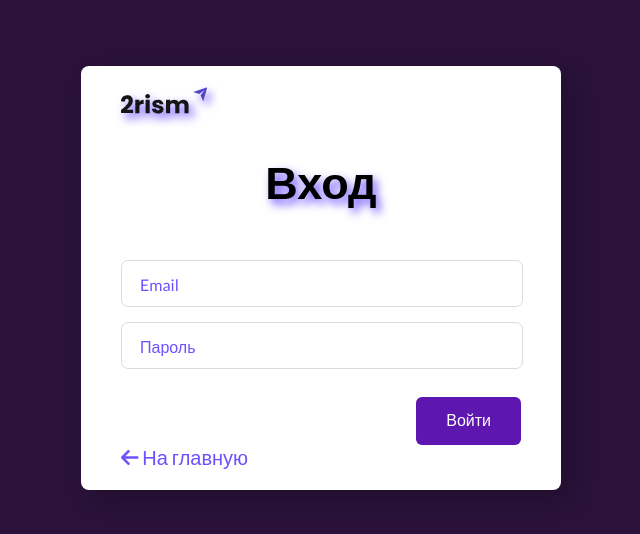
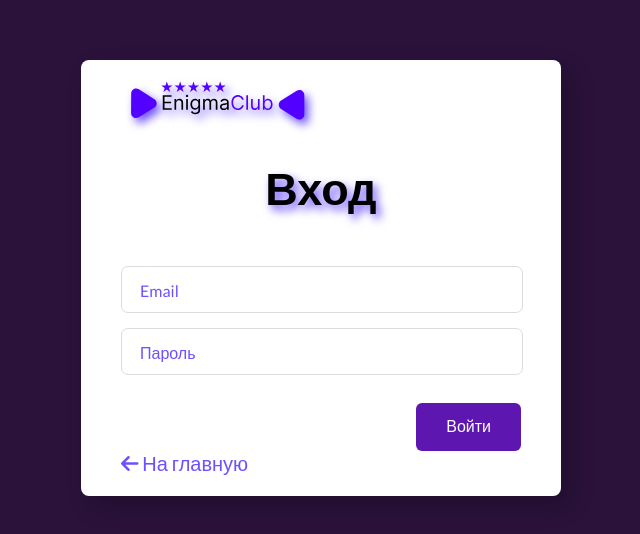
Before and after one commit to DmitriyArcher1/EnigmaClub, a website: page sign-in.html in a window 1280 px wide. Shown: the part 122-656 px from the top of the page, without its empty margins (319-959 px from the left). Drawn offline with Linux system fonts and the light colour scheme.

Commit message:
Update sign-in.html

```diff
--- a/sign-in.html
+++ b/sign-in.html
@@ -20,7 +20,7 @@
 
 
             <a href="index.html" class="logo_1">
-                <img src="./svg/logo-black.svg" alt="2Rism">
+                <img class="logo__enigma" src="./svg/logo-enigma-black.svg" alt="EnigmaClub" />
             </a>
 
             <h1 class="title">Вход</h1>
```
